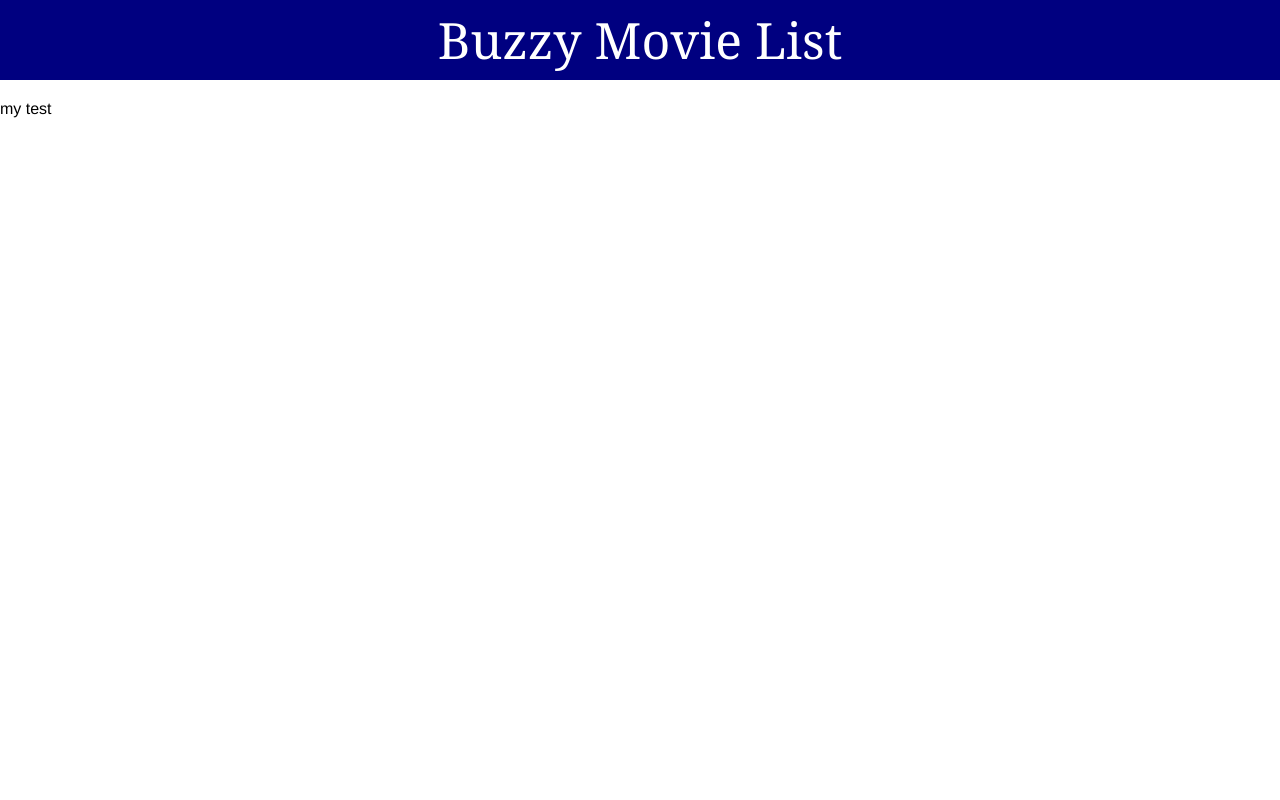
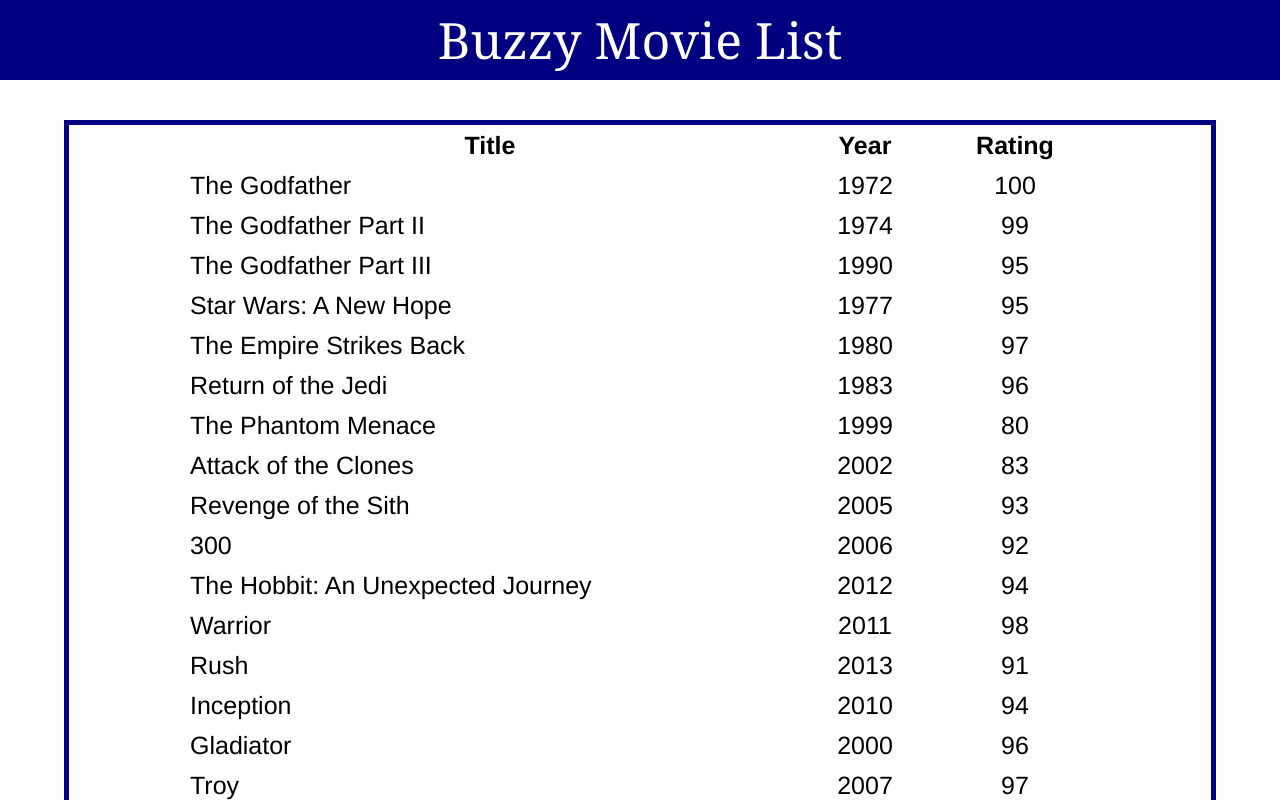
Before and after one commit to nbbuzzy1/movie-app, an Angular app: page / in a window 1280 px wide. Shown: the top 800 px of the page. Built offline with nearby package versions, Linux system fonts and the light colour scheme.

Commit message:
added some initial styling to movie-list component

```diff
--- a/src/app/app.component.html
+++ b/src/app/app.component.html
@@ -1,4 +1,4 @@
 <div class="container">
   <app-header></app-header>
-  <p>my test</p>
+  <app-movie-list></app-movie-list>
 </div>
--- a/src/app/app.module.ts
+++ b/src/app/app.module.ts
@@ -4,14 +4,14 @@
 import { AppComponent } from './app.component';
 import { HeaderComponent } from './header/header.component';
 import { MovieListComponent } from './movie-list/movie-list.component';
-import { MovieComponent } from './movie-list/movie/movie.component';
+import { MovieListItemComponent } from './movie-list/movie-list-item/movie-list-item.component';
 
 @NgModule({
   declarations: [
     AppComponent,
     HeaderComponent,
     MovieListComponent,
-    MovieComponent
+    MovieListItemComponent
   ],
   imports: [
     BrowserModule
--- /dev/null
+++ b/src/app/movie-list/movie-list-item/movie-list-item.component.html
@@ -0,0 +1,5 @@
+<div class="movie">
+  <div class="title">{{ movie.title }}</div>
+  <div class="year">{{ movie.year }}</div>
+  <div class="rating">{{ movie.rating }}</div>
+</div>
--- /dev/null
+++ b/src/app/movie-list/movie-list-item/movie-list-item.component.sass
@@ -0,0 +1,19 @@
+.movie
+  display: flex
+  align-items: center
+  justify-content: center
+  margin: 0 auto
+  max-width: 90%
+
+.movie:hover
+  background: navy
+  color: white
+
+.title
+  font-size: 25px
+  width: 600px
+
+.year, .rating
+  width: 150px
+  font-size: 25px
+  text-align: center
--- /dev/null
+++ b/src/app/movie-list/movie-list-item/movie-list-item.component.ts
@@ -0,0 +1,16 @@
+import { Component, OnInit, Input } from '@angular/core';
+import { Movie } from '../movie.model';
+
+@Component({
+  selector: 'app-movie-list-item',
+  templateUrl: './movie-list-item.component.html',
+  styleUrls: ['./movie-list-item.component.sass']
+})
+export class MovieListItemComponent implements OnInit {
+  @Input() movie: Movie;
+  constructor() { }
+
+  ngOnInit() {
+  }
+
+}
--- a/src/app/movie-list/movie-list.component.html
+++ b/src/app/movie-list/movie-list.component.html
@@ -1 +1,11 @@
-<p>movie-list works!</p>
+<div class="movieListContainer">
+  <div class="movieListLabels">
+    <div class="titleLabel">Title</div>
+    <div class="yearLabel">Year</div>
+    <div class="ratingLabel">Rating</div>
+  </div>
+  <app-movie-list-item
+    *ngFor="let movieEl of movies"
+    [movie]="movieEl">
+  </app-movie-list-item>
+</div>
--- a/src/app/movie-list/movie-list.component.sass
+++ b/src/app/movie-list/movie-list.component.sass
@@ -0,0 +1,23 @@
+.movieListContainer
+  border: 5px solid navy
+  margin: 40px auto
+  max-width: 90%
+
+.movieListLabels
+  display: flex
+  align-items: center
+  justify-content: center
+  margin: 0 auto
+  max-width: 90%
+
+.titleLabel
+  font-size: 25px
+  font-weight: bolder
+  width: 600px
+  text-align: center
+
+.yearLabel, .ratingLabel
+  width: 150px
+  font-size: 25px
+  font-weight: bolder
+  text-align: center
--- a/src/app/movie-list/movie-list.component.ts
+++ b/src/app/movie-list/movie-list.component.ts
@@ -1,4 +1,6 @@
 import { Component, OnInit } from '@angular/core';
+
+import { MovieService } from './movie.service';
 
 @Component({
   selector: 'app-movie-list',
@@ -7,7 +9,9 @@
 })
 export class MovieListComponent implements OnInit {
 
-  constructor() { }
+  movies = this.movieService.movies;
+
+  constructor(public movieService: MovieService) { }
 
   ngOnInit() {
   }
--- a/src/app/movie-list/movie/movie.component.html
+++ /dev/null
@@ -1 +0,0 @@
-<p>movie works!</p>
--- a/src/app/movie-list/movie/movie.component.ts
+++ /dev/null
@@ -1,15 +0,0 @@
-import { Component, OnInit } from '@angular/core';
-
-@Component({
-  selector: 'app-movie',
-  templateUrl: './movie.component.html',
-  styleUrls: ['./movie.component.sass']
-})
-export class MovieComponent implements OnInit {
-
-  constructor() { }
-
-  ngOnInit() {
-  }
-
-}
```
Also changed, not shown: src/app/movie-list/movie/movie.component.sass (deleted).
